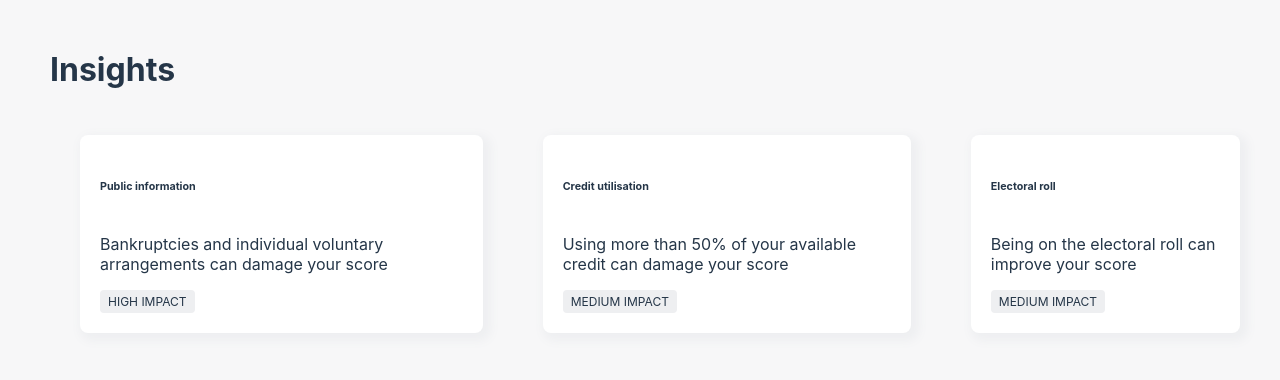
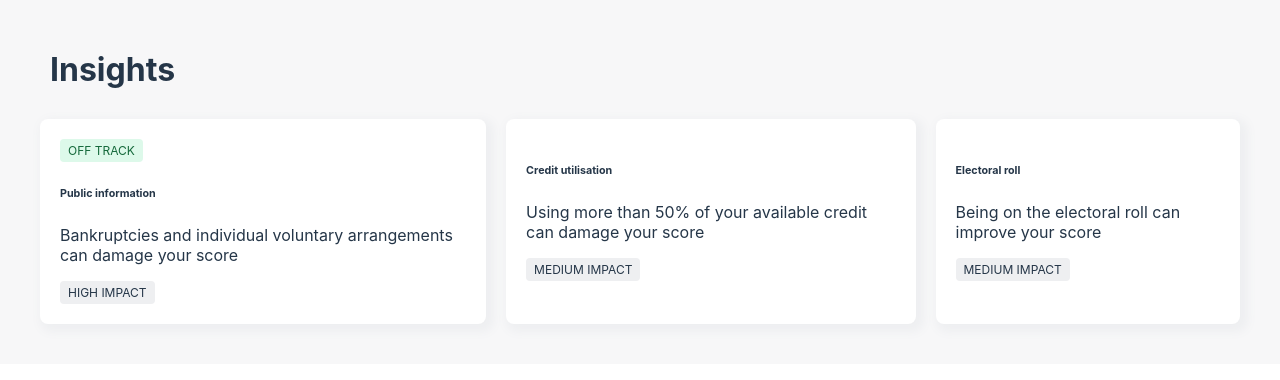
Before and after one commit to KMaskell/clearscore-fed-tech-test, a React (Create React App) app: page / in a window 1280 px wide. Shown: the top 380 px of the page. Built offline with nearby package versions, Linux system fonts and the light colour scheme.

Commit message:
feat(insights) render on/off track pill for public info insight

```diff
--- a/src/Insights.js
+++ b/src/Insights.js
@@ -1,7 +1,7 @@
 import React from 'react';
 import './styles/insights.css';
-// import OnTrackToken from './components/on-track-token';
-// import OffTrackToken from './components/off-track-token';
+import OnTrackToken from './components/on-track-token';
+import OffTrackToken from './components/off-track-token';
 import MedImpactPill from './components/med-impact-pill';
 import HighImpactPill from './components/high-impact-pill';
 import language from './language';
@@ -14,11 +14,15 @@ const Insights = () => {
     const insights = Object.keys(language).map((insightKey) => {
         const insightSegment = language[insightKey];
         return (
-            <ol key={insightKey}>
-                <li className="insight-card">
-                    {insightSegment.Header === 'Public information'
-                        ? console.log('yes')
-                        : console.log('no')}
+            <ol key={insightKey} className="insight-card">
+                <li>
+                    {insightSegment.Header === 'Public information' ? (
+                        data.personal.publicInfo.courtAndInsolvencies ? (
+                            <OffTrackToken />
+                        ) : (
+                            <OnTrackToken />
+                        )
+                    ) : null}
                     <h6>{insightSegment.Header}</h6>
                     <p>{insightSegment.Body}</p>
                     {insightSegment.Impact === 'High Impact' ? (
```
